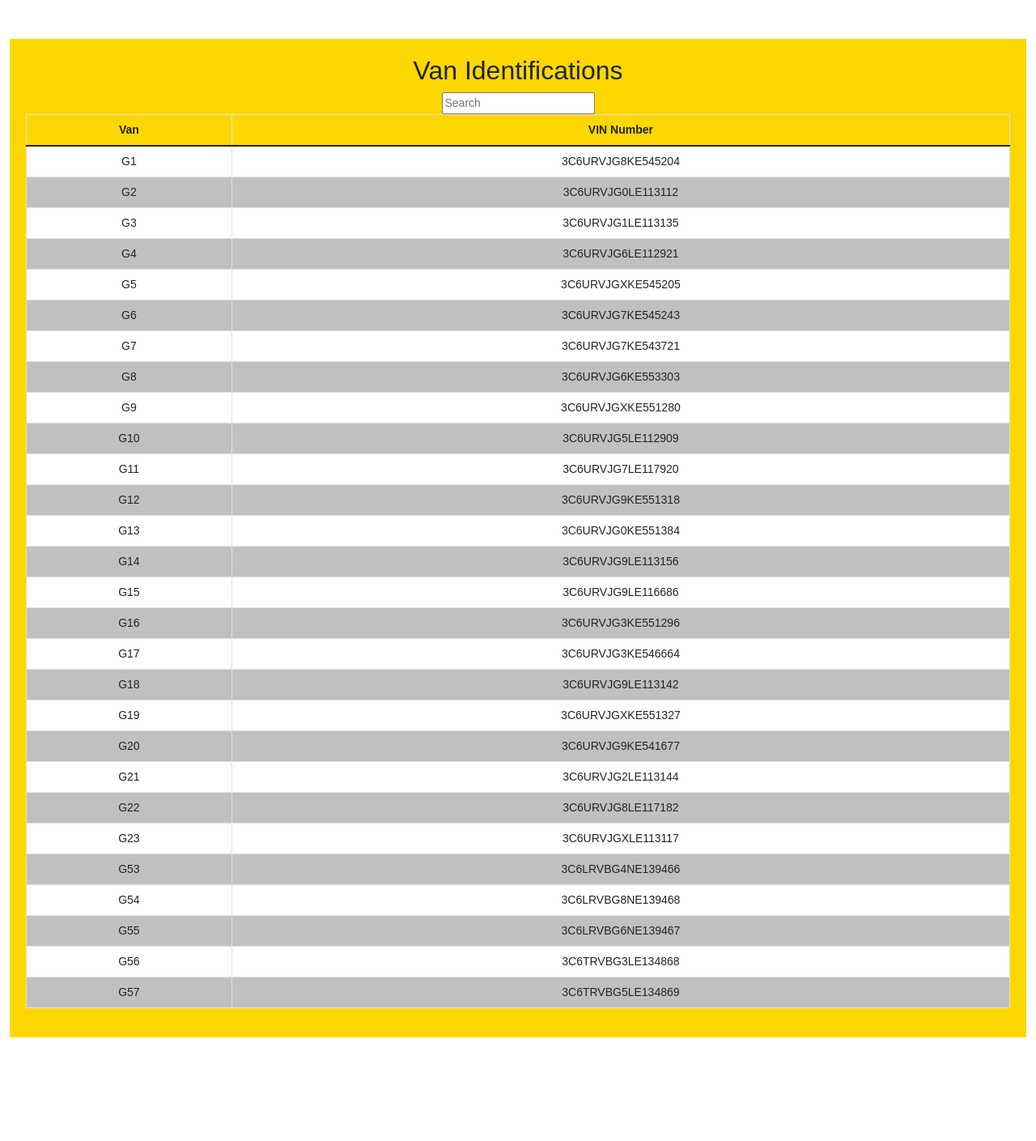
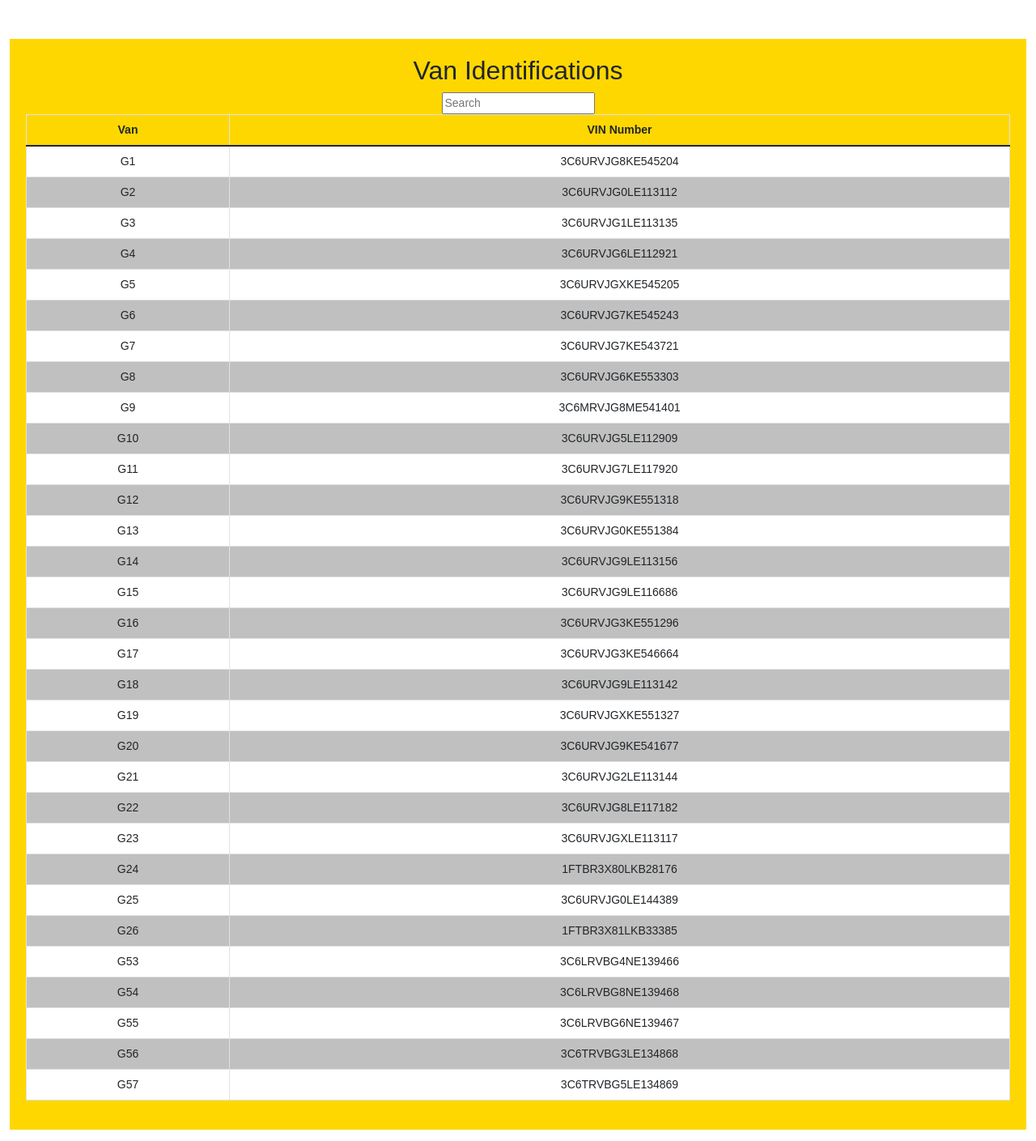
Before and after one commit to Rogert5/Fleet, a Flask app: page /admin in a window 1280 px wide. Shown: the part 74-1483 px from the top of the page at 81% size. Before the commit the page ends 1355 px from the top, so only its background shows below. Run offline with Flask 3, Linux system fonts and the light colour scheme; some libraries are stand-ins or nearby versions.

Commit message:
added new vas updated G9

```diff
--- a/templates/admin.html
+++ b/templates/admin.html
@@ -31,7 +31,7 @@
             <tr><td>G6</td><td>3C6URVJG7KE545243</td></tr>
             <tr><td>G7</td><td>3C6URVJG7KE543721</td></tr>
             <tr><td>G8</td><td>3C6URVJG6KE553303</td></tr>
-            <tr><td>G9</td><td>3C6URVJGXKE551280</td></tr>
+            <tr><td>G9</td><td>3C6MRVJG8ME541401</td></tr>
             <tr><td>G10</td><td>3C6URVJG5LE112909</td></tr>
             <tr><td>G11</td><td>3C6URVJG7LE117920</td></tr>
             <tr><td>G12</td><td>3C6URVJG9KE551318</td></tr>
@@ -46,6 +46,9 @@
             <tr><td>G21</td><td>3C6URVJG2LE113144</td></tr>
             <tr><td>G22</td><td>3C6URVJG8LE117182</td></tr>
             <tr><td>G23</td><td>3C6URVJGXLE113117</td></tr>
+            <tr><td>G24</td><td>1FTBR3X80LKB28176</td></tr>
+            <tr><td>G25</td><td>3C6URVJG0LE144389</td></tr>
+            <tr><td>G26</td><td>1FTBR3X81LKB33385</td></tr>
             <tr><td>G53</td><td>3C6LRVBG4NE139466</td></tr>
             <tr><td>G54</td><td>3C6LRVBG8NE139468</td></tr>
             <tr><td>G55</td><td>3C6LRVBG6NE139467</td></tr>
```
